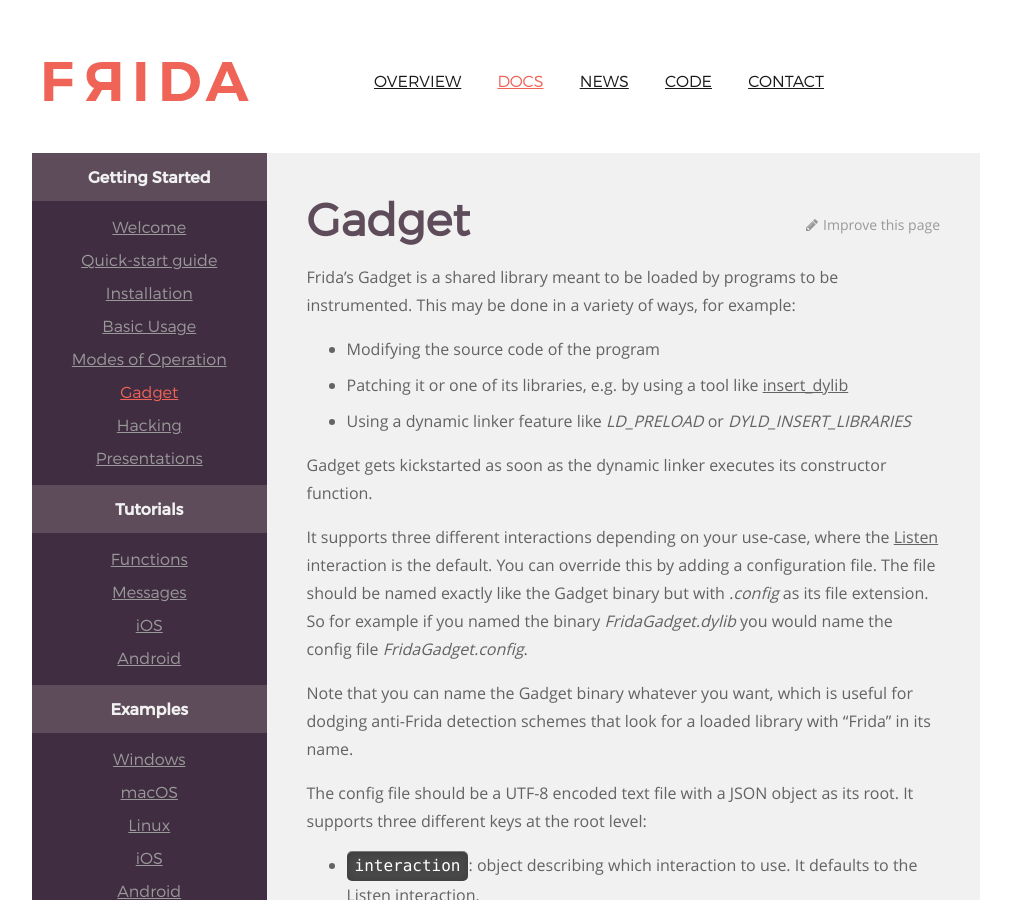
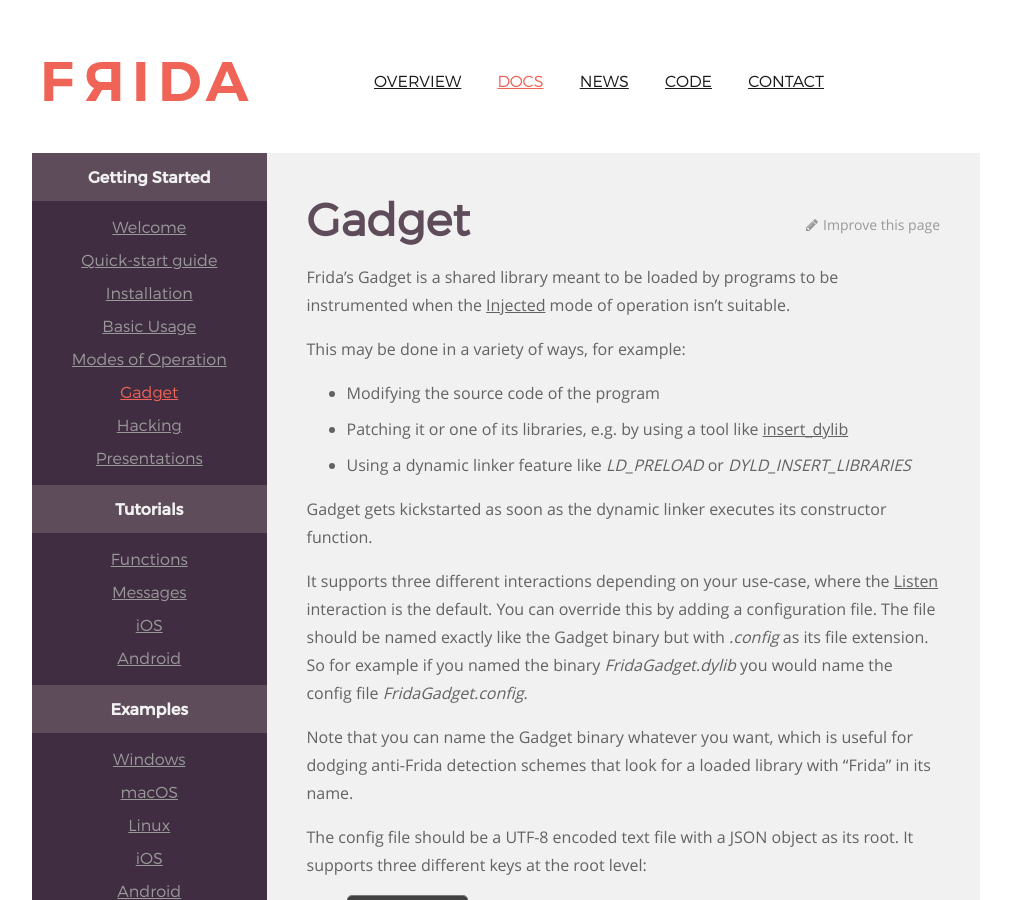
Before and after one commit to frida/frida-website, a Jekyll site: the page built from _docs/gadget.md, in a window 1280 px wide and 900 px high. Shown: the whole window, without its empty margins (129-1140 px from the left). Built offline with Jekyll 4.4.1, drawn with Linux system fonts in a browser that asks for light colours.

Commit message:
Clarify when Gadget should be used

```diff
--- a/_docs/gadget.md
+++ b/_docs/gadget.md
@@ -5,7 +5,9 @@ permalink: /docs/gadget/
 ---
 
 Frida's Gadget is a shared library meant to be loaded by programs to be
-instrumented. This may be done in a variety of ways, for example:
+instrumented when the [Injected][] mode of operation isn't suitable.
+
+This may be done in a variety of ways, for example:
 
 -   Modifying the source code of the program
 -   Patching it or one of its libraries, e.g. by using a tool like
@@ -276,5 +278,6 @@ Next to the `filter` key you may also specify `parameters` and `on_change`,
 just like in the [Script](#script) configuration above.
 
 
+[Injected]: /docs/modes/#injected
 [insert_dylib]: https://github.com/Tyilo/insert_dylib
 [rpc]: /docs/javascript-api/#rpc
```
